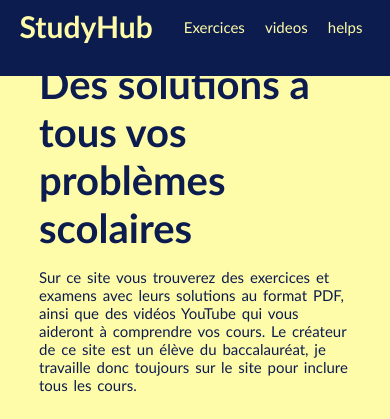
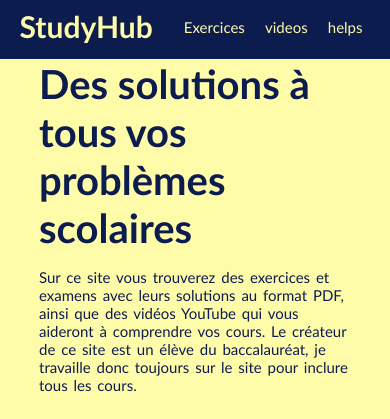
Before and after one commit to METEOR-0X/StudyHub, a plain HTML site: page index.html in a window 390 px wide. Shown: the top 419 px of the page. Drawn offline with Linux system fonts and the light colour scheme.

Commit message:
Update2 style.css

```diff
--- a/style.css
+++ b/style.css
@@ -94,7 +94,7 @@ h1, p {
 
 @media screen and (max-width: 425px) and (min-width: 320px) {
     .contener {
-        height: 9%;
+        height: 7%;
     }
 
     nav {
```
